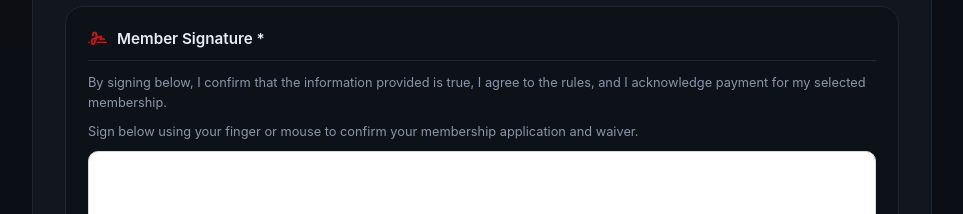
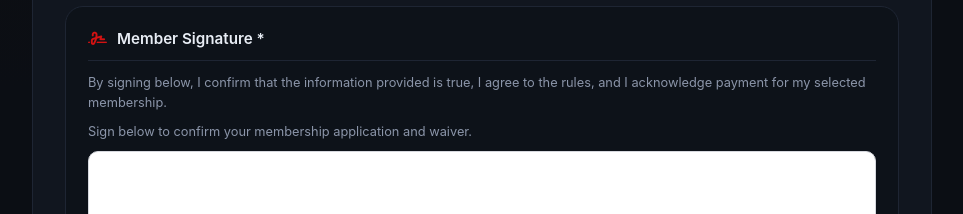
Before and after one commit to IronGrind/irongrind, a plain HTML site: page register.html in a window 1280 px wide. Shown: the part 2120-2334 px from the top of the page, without its empty margins (158-1121 px from the left). Drawn offline with Linux system fonts and the light colour scheme.

Commit message:
Simplify signature instruction

```diff
--- a/register.html
+++ b/register.html
@@ -156,7 +156,7 @@
                     <i class="fas fa-signature" style="color:#d31212;"></i><span>Member Signature *</span>
                 </div>
                 <p style="font-size:0.8rem; color:#8b95a9; line-height:1.6; margin-bottom:10px;">By signing below, I confirm that the information provided is true, I agree to the rules, and I acknowledge payment for my selected membership.</p>
-                <p style="font-size:0.8rem; color:#8b95a9; margin-bottom:12px;">Sign below using your finger or mouse to confirm your membership application and waiver.</p>
+                <p style="font-size:0.8rem; color:#8b95a9; margin-bottom:12px;">Sign below to confirm your membership application and waiver.</p>
                 <div class="signature-surface signature-entry">
                     <canvas id="registrationSignature" class="signature-canvas" aria-label="Membership applicant signature"></canvas>
                 </div>
```
